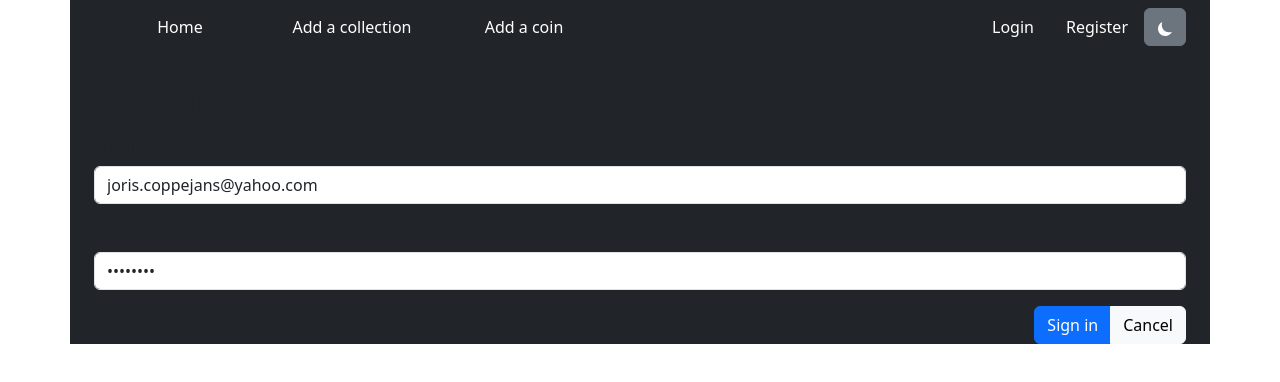
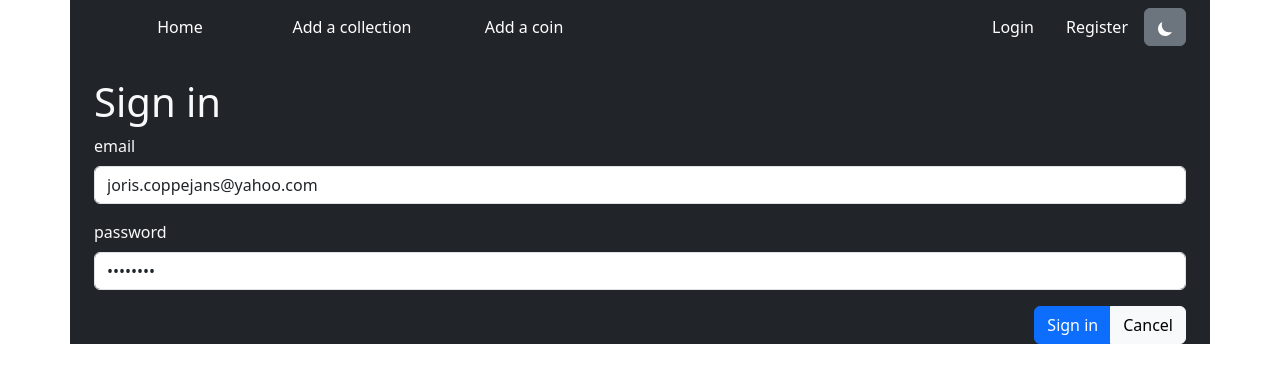
Before and after one commit to jorisCoppejans/Project-Front-End, a React (Vite) app: page /login in a window 1280 px wide. Shown: the top 382 px of the page. Built offline with nearby package versions, Linux system fonts and the light colour scheme.

Commit message:
minor changes

```diff
--- a/src/components/coins/CoinForm.jsx
+++ b/src/components/coins/CoinForm.jsx
@@ -60,7 +60,7 @@ export default function CoinForm({coin}) {
     data.value = Number(String(data.value).replace(",", "."));
     const { name, value, collectionId, favorite } = data;
     try{
-      await saveCoin({id: String(coin?.id), name: name, value: value, collectionId: collectionId, favorite: favorite});
+      await saveCoin({id: coin?.id, name: name, value: value, collectionId: collectionId, favorite: favorite});
       navigate('/')
     }catch(error){
       console.log(error);
@@ -68,8 +68,6 @@ export default function CoinForm({coin}) {
   }, [reset, saveCoin, navigate]);
 
   useEffect(() => {
-    console.log("coin:", coin);
-
     if (coin && coin.id !== undefined)
       {
       setValue("name", coin.name);
--- a/src/pages/Login.jsx
+++ b/src/pages/Login.jsx
@@ -4,6 +4,7 @@ import { FormProvider, useForm } from 'react-hook-form';
 import LabelInput from '../components/LabelInput';
 import { useAuth } from '../contexts/Auth.context';
 import Error from '../components/Error';
+import { useThemeColors } from '../contexts/Theme.context';
 
 const validationRules = {
   email: {
@@ -17,6 +18,8 @@ const validationRules = {
 export default function Login() {
   const { error, loading, login, isAuthed } = useAuth();
   const navigate = useNavigate();
+  const { theme, oppositeTheme } = useThemeColors();
+
 
   const methods = useForm({
     defaultValues: {
@@ -47,7 +50,7 @@ export default function Login() {
 
   return (
     <FormProvider {...methods}>
-      <div className='container'>
+      <div className={`container bg-${theme} text-${oppositeTheme}`}>
         <form
           className='d-flex flex-column'
           onSubmit={handleSubmit(handleLogin)}
```
